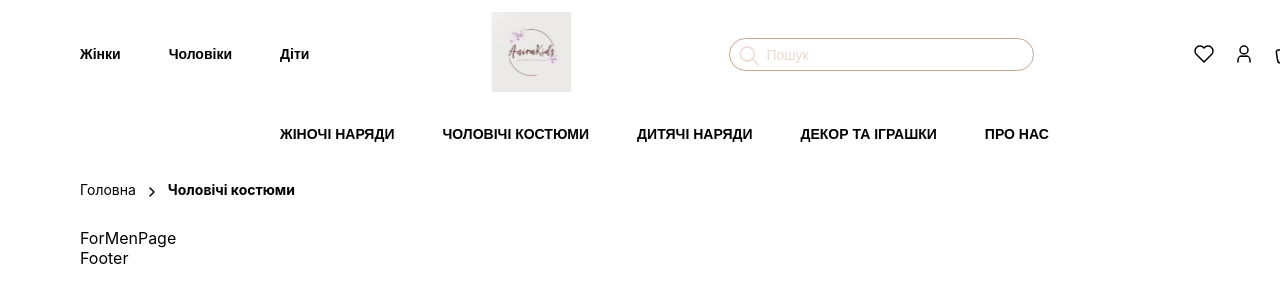
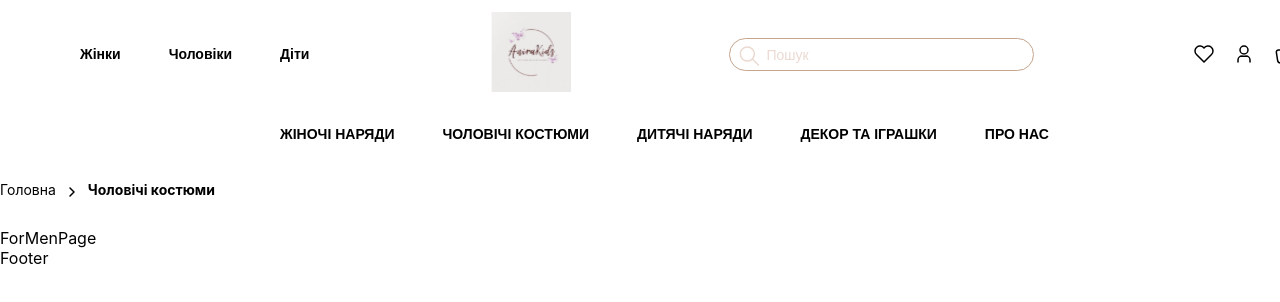
Before and after one commit to MishaStryzhka/AniraKids_Front-end, a React (Create React App) app: page /AniraKids_Front-end/forMen in a window 1280 px wide. Shown: the top 302 px of the page. Built offline with nearby package versions, Linux system fonts and the light colour scheme.

Commit message:
Update Container.styled.js

```diff
--- a/src/components/Container/Container.styled.js
+++ b/src/components/Container/Container.styled.js
@@ -5,7 +5,6 @@ export const StyledContainer = styled.div`
   width: 100%;
   height: 100%;
   margin: 0 auto;
-  padding: 0 80px;
 
   @media screen and (min-width: 768px) {
     width: 768px;
```
